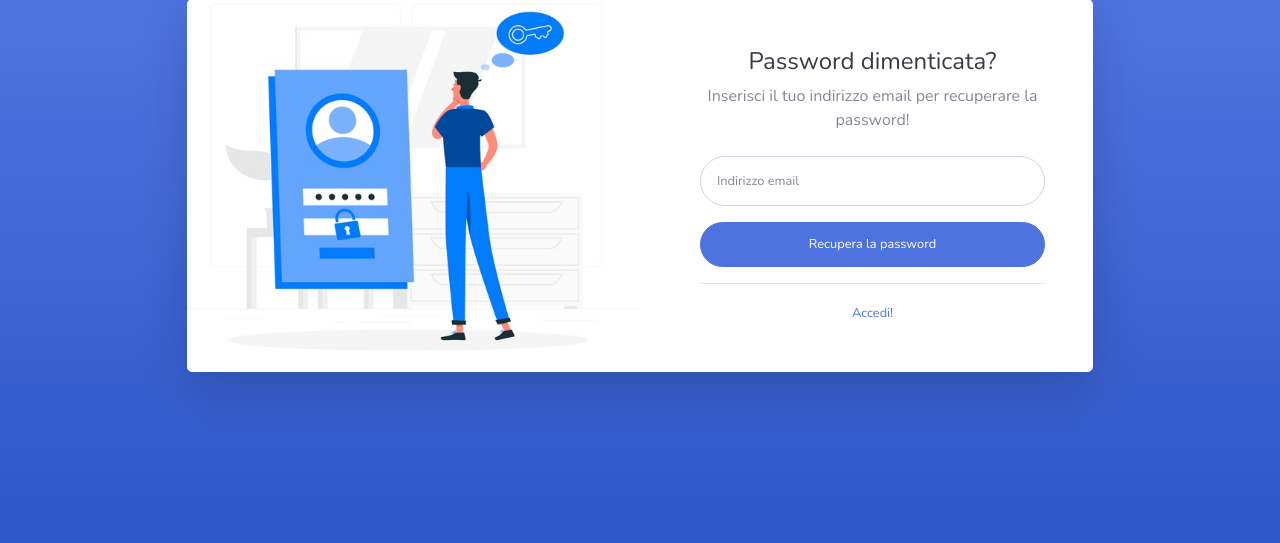
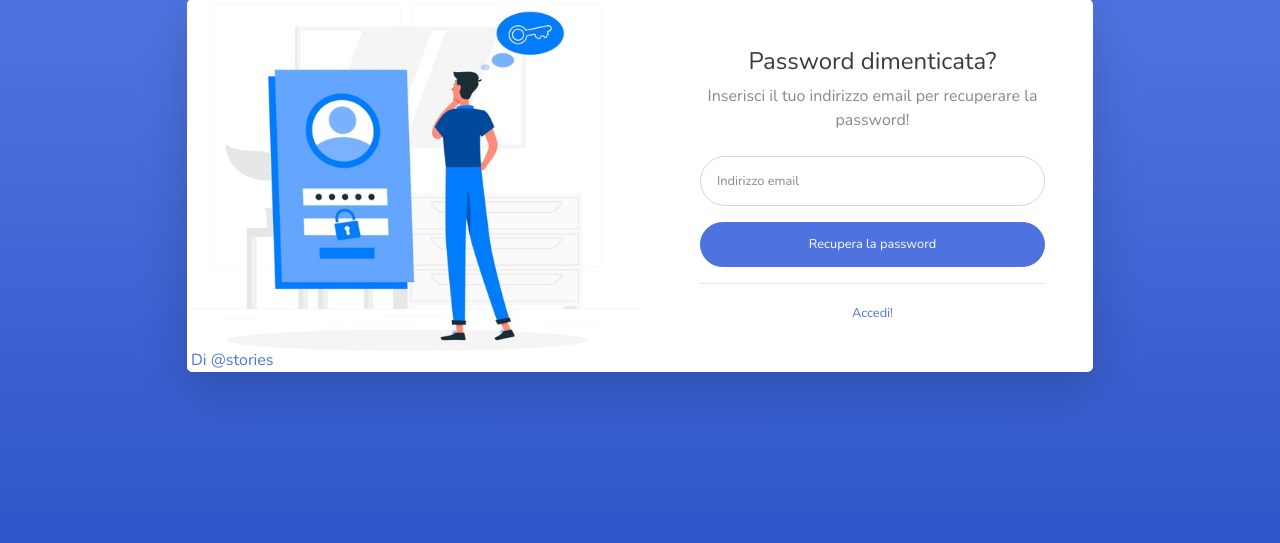
Before and after one commit to filippofinke/gestione-web-ritardi-allievi-samt, a PHP site: template 5_Sito o applicativo/src/Views/Auth/forgot-password.php in a window 1280 px wide. Shown: the part 49-592 px from the top of the page. Run offline with PHP 8.4, Linux system fonts and the light colour scheme; the template is opened without the code that fills it, so the values that code supplies are empty; some libraries are stand-ins or nearby versions.

Commit message:
Aggiunte fonti immagini

```diff
--- a/5_Sito o applicativo/src/Views/Auth/forgot-password.php
+++ b/5_Sito o applicativo/src/Views/Auth/forgot-password.php
@@ -20,7 +20,9 @@
         <div class="card o-hidden border-0 shadow-lg my-5">
           <div class="card-body p-0">
             <div class="row">
-              <div class="col-lg-6 d-none d-lg-block bg-password-image"></div>
+              <div class="col-lg-6 d-none d-lg-block bg-password-image">
+                <a class="position-absolute ml-1" style="bottom: 0px;" href="https://www.freepik.com/free-vector/forgot-password-concept-illustration_7070629.htm">Di @stories</a>
+              </div>
               <div class="col-lg-6">
                 <div class="p-5">
                   <div class="text-center">
--- a/5_Sito o applicativo/src/Views/Auth/login.php
+++ b/5_Sito o applicativo/src/Views/Auth/login.php
@@ -20,7 +20,9 @@
         <div class="card o-hidden border-0 shadow-lg my-5">
           <div class="card-body p-0">
             <div class="row">
-              <div class="col-lg-6 d-none d-lg-block bg-login-image"></div>
+              <div class="col-lg-6 d-none d-lg-block bg-login-image">
+                <a class="position-absolute ml-1" style="bottom: 0px;" href="https://www.freepik.com/free-vector/login-concept-illustration_6183517.htm">Di @stories</a>
+              </div>
               <div class="col-lg-6">
                 <?php if ($token === null) : ?>
                   <div class="p-5">
```
